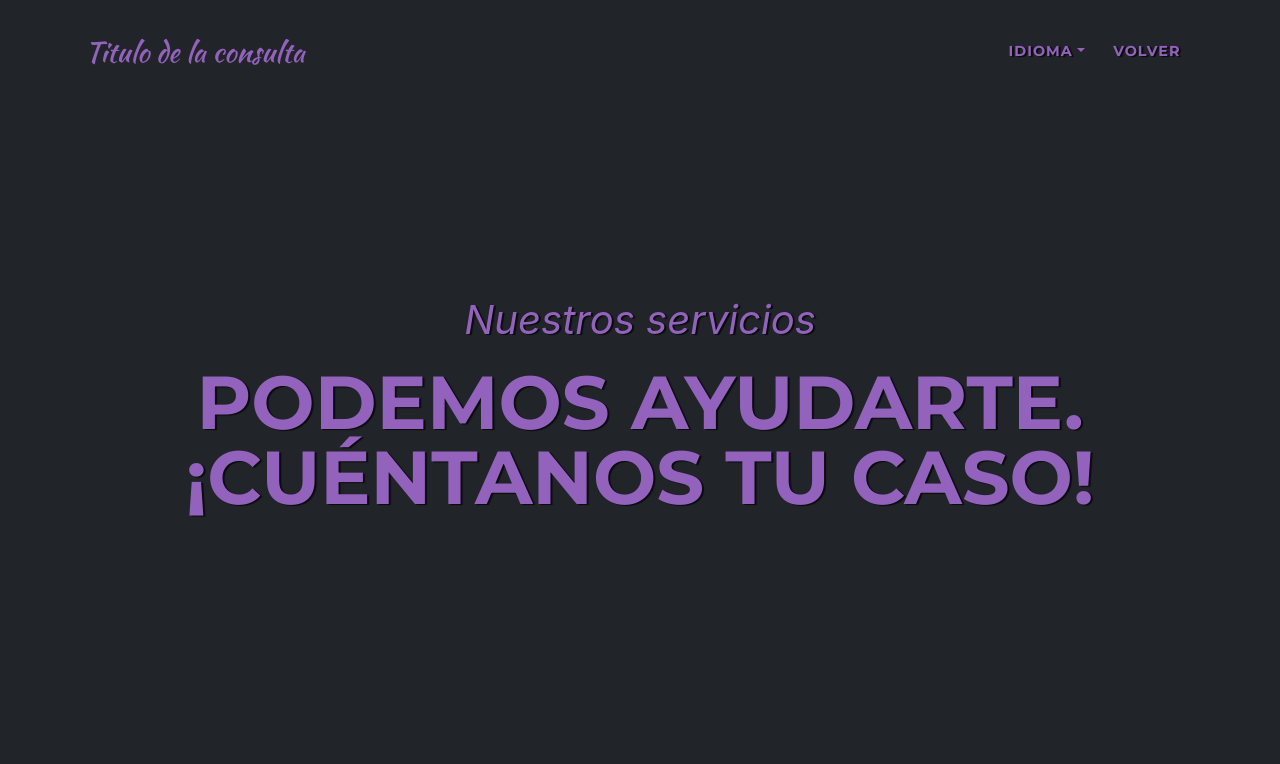
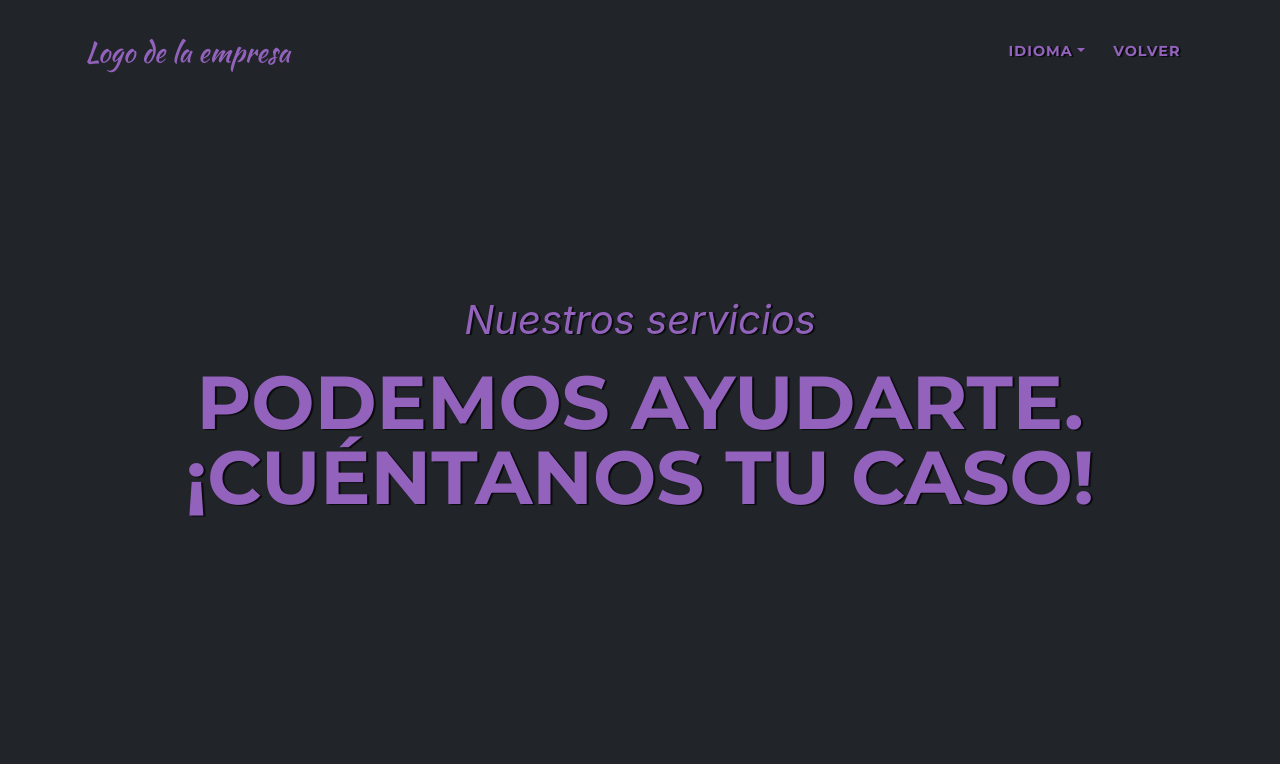
Before and after one commit to Nacho86/ProyectoFinal, a PHP site: page /servicios.php in a window 1280 px wide. Shown: the top 764 px of the page. Run offline with PHP 8.4, Linux system fonts and the light colour scheme; some web fonts are replaced.

Commit message:
mejoras en el diseño

```diff
--- a/ConsultaNutricion/formulario.php
+++ b/ConsultaNutricion/formulario.php
@@ -38,7 +38,7 @@ if (isset($_SESSION["idioma"])){
    <!-- Navegador -->
   <nav class="navbar navbar-expand-lg navbar-dark fixed-top" id="mainNav">
     <div class="container">
-      <a class="navbar-brand js-scroll-trigger" href="index.php">Titulo de la consulta</a>
+      <a class="navbar-brand js-scroll-trigger" href="index.php">Logo de la empresa</a>
       <button class="navbar-toggler navbar-toggler-right" type="button" data-toggle="collapse" data-target="#NavegadorResponsive" aria-controls="NavegadorResponsive" aria-expanded="false" aria-label="Toggle navigation">
         <i class="fas fa-bars"></i>
       </button>
--- a/ConsultaNutricion/index.php
+++ b/ConsultaNutricion/index.php
@@ -48,7 +48,7 @@ $articulos = $stmt->fetchAll(PDO::FETCH_ASSOC);
 <!-- Navegador -->
 <nav class="navbar navbar-expand-lg navbar-dark fixed-top" id="mainNav">
     <div class="container">
-        <a class="navbar-brand js-scroll-trigger" href="#Principal">Titulo de la consulta</a>
+        <a class="navbar-brand js-scroll-trigger" href="#Principal">Logo de la empresa</a>
         <button class="navbar-toggler navbar-toggler-right" type="button" data-toggle="collapse"
                 data-target="#NavegadorResponsive" aria-controls="NavegadorResponsive" aria-expanded="false"
                 aria-label="Toggle navigation">
--- a/ConsultaNutricion/pagArticulos.php
+++ b/ConsultaNutricion/pagArticulos.php
@@ -43,7 +43,7 @@ $articulos = $stmt->fetchAll(PDO::FETCH_ASSOC);
 <!-- Navegador -->
 <nav class="navbar navbar-expand-lg navbar-dark fixed-top" id="mainNav">
     <div class="container">
-        <a class="navbar-brand js-scroll-trigger" href="index.php">Titulo de la consulta</a>
+        <a class="navbar-brand js-scroll-trigger" href="index.php">Logo de la empresa</a>
         <button class="navbar-toggler navbar-toggler-right" type="button" data-toggle="collapse" data-target="#NavegadorResponsive" aria-controls="NavegadorResponsive" aria-expanded="false" aria-label="Toggle navigation">
             <i class="fas fa-bars"></i>
         </button>
--- a/ConsultaNutricion/pagCitas.php
+++ b/ConsultaNutricion/pagCitas.php
@@ -351,7 +351,7 @@ if (count($fechas) > 0) {
 <!-- Navegador -->
 <nav class="navbar navbar-expand-lg navbar-dark fixed-top" id="mainNav">
     <div class="container">
-        <a class="navbar-brand js-scroll-trigger" href="index.php">Titulo de la consulta</a>
+        <a class="navbar-brand js-scroll-trigger" href="index.php">Logo de la empresa</a>
         <button class="navbar-toggler navbar-toggler-right" type="button" data-toggle="collapse"
                 data-target="#NavegadorResponsive" aria-controls="NavegadorResponsive" aria-expanded="false"
                 aria-label="Toggle navigation">
--- a/ConsultaNutricion/servicios.php
+++ b/ConsultaNutricion/servicios.php
@@ -38,7 +38,7 @@ if (isset($_SESSION["idioma"])){
    <!-- Navegador -->
   <nav class="navbar navbar-expand-lg navbar-dark fixed-top" id="mainNav">
     <div class="container">
-      <a class="navbar-brand js-scroll-trigger" href="index.php">Titulo de la consulta</a>
+      <a class="navbar-brand js-scroll-trigger" href="index.php">Logo de la empresa</a>
       <button class="navbar-toggler navbar-toggler-right" type="button" data-toggle="collapse" data-target="#NavegadorResponsive" aria-controls="NavegadorResponsive" aria-expanded="false" aria-label="Toggle navigation">
         <i class="fas fa-bars"></i>
       </button>
--- a/ConsultaNutricion/verArticulo.php
+++ b/ConsultaNutricion/verArticulo.php
@@ -53,7 +53,7 @@ if(isset($_GET['asset'])) {
 <!-- Navegador -->
 <nav class="navbar navbar-expand-lg navbar-dark fixed-top" id="mainNav">
     <div class="container">
-        <a class="navbar-brand js-scroll-trigger" href="index.php">Titulo de la consulta</a>
+        <a class="navbar-brand js-scroll-trigger" href="index.php">Logo de la empresa</a>
         <button class="navbar-toggler navbar-toggler-right" type="button" data-toggle="collapse" data-target="#NavegadorResponsive" aria-controls="NavegadorResponsive" aria-expanded="false" aria-label="Toggle navigation">
             <i class="fas fa-bars"></i>
         </button>
```
